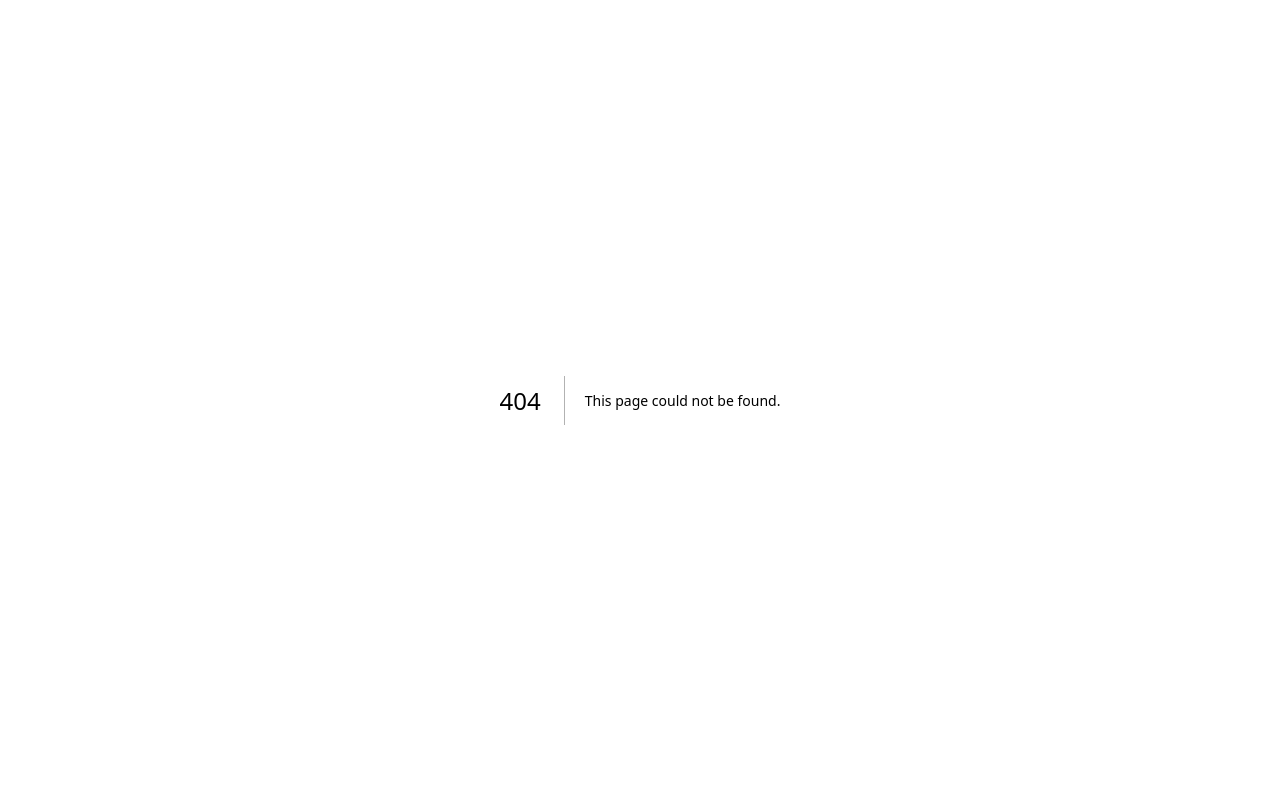
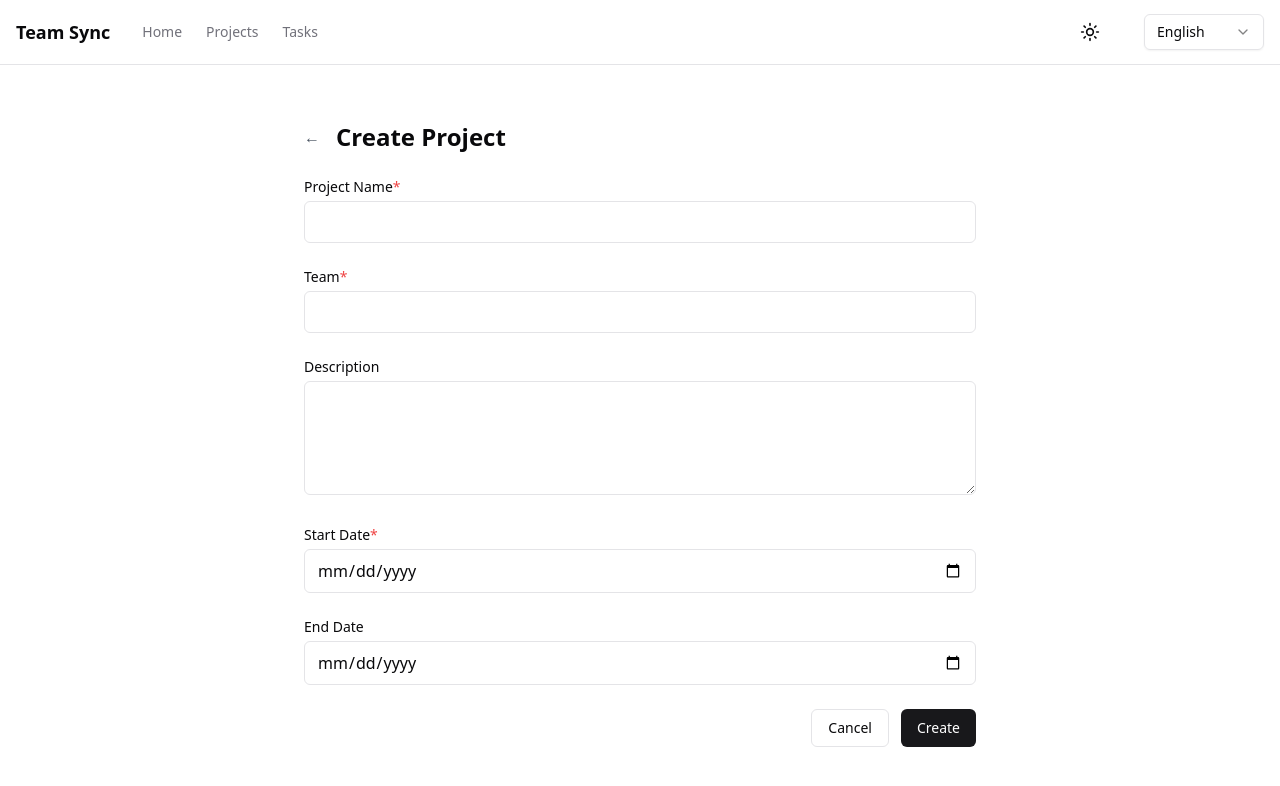
Before and after one commit to baifan1366/project-management-system, a Next.js app: page /en/createProject in a window 1280 px wide. Before the commit this address had no page. Shown: the top 786 px of the page. Built offline with nearby package versions, Linux system fonts and the light colour scheme.

Commit message:
feat: create project form

```diff
--- /dev/null
+++ b/app/[locale]/createProject/page.js
@@ -0,0 +1,108 @@
+'use client';
+
+import { useTranslations } from 'next-intl';
+import { useRouter } from 'next/navigation';
+
+export default function CreateProjectPage() {
+  const t = useTranslations('CreateProject');
+  const router = useRouter();
+
+  const handleSubmit = async (e) => {
+    e.preventDefault();
+    // TODO: 处理项目创建逻辑
+
+    // 创建成功后返回项目列表页
+    router.push('/projects');
+  };
+
+  return (
+    <div className="container mx-auto px-4 py-8">
+      <div className="max-w-2xl mx-auto">
+        <div className="flex items-center mb-6">
+          <button
+            onClick={() => router.back()}
+            className="text-gray-600 hover:text-gray-900 mr-4"
+          >
+            ←
+          </button>
+          <h1 className="text-2xl font-bold">{t('createProject')}</h1>
+        </div>
+
+        <form onSubmit={handleSubmit} className="space-y-6">
+          <div>
+            <label className="block text-sm font-medium mb-1">
+              {t('projectName')}
+              <span className="text-red-500">*</span>
+            </label>
+            <input
+              type="text"
+              required
+              className="w-full px-3 py-2 border rounded-md"
+            />
+          </div>
+
+          <div>
+            <label className="block text-sm font-medium mb-1">
+              {t('team')}
+              <span className="text-red-500">*</span>
+            </label>
+            <input
+              type="text"
+              required
+              className="w-full px-3 py-2 border rounded-md"
+            />
+          </div>
+
+          <div>
+            <label className="block text-sm font-medium mb-1">
+              {t('description')}
+            </label>
+            <textarea
+              rows="4"
+              className="w-full px-3 py-2 border rounded-md"
+            ></textarea>
+          </div>
+
+          <div>
+            <label className="block text-sm font-medium mb-1">
+              {t('startDate')}
+              <span className="text-red-500">*</span>
+            </label>
+            <input
+              type="date"
+              required
+              className="w-full px-3 py-2 border rounded-md"
+            />
+          </div>
+
+          <div>
+            <label className="block text-sm font-medium mb-1">
+              {t('endDate')}
+            </label>
+            <input
+              type="date"
+              className="w-full px-3 py-2 border rounded-md"
+            />
+          </div>
+
+          <div className="flex justify-end gap-3">
+            <button
+              type="button"
+              onClick={() => router.back()}
+              className="px-4 py-2 text-sm border rounded-md"
+            >
+              {t('cancel')}
+            </button>
+            <button
+              type="submit"
+              onClick={() => router.back()}
+              className="px-4 py-2 text-sm bg-primary text-white rounded-md"
+            >
+              {t('create')}
+            </button>
+          </div>
+        </form>
+      </div>
+    </div>
+  );
+}
--- a/app/[locale]/projects/page.js
+++ b/app/[locale]/projects/page.js
@@ -1,16 +1,23 @@
+'use client';
+
 import { useTranslations } from 'next-intl';
+import { useRouter } from 'next/navigation';
 
 export default function ProjectsPage() {
   const t = useTranslations('Projects');
+  const router = useRouter();
 
   return (
     <div className="container mx-auto px-4 py-8">
       <div className="flex justify-between items-center mb-8">
         <h1 className="text-3xl font-bold">{t('projects')}</h1>
-        <button className="btn bg-primary text-white px-4 py-2 rounded-md">
+        <button
+          onClick={() => router.push('/createProject')}
+          className="btn bg-primary text-white px-4 py-2 rounded-md">
           {t('createProject')}
         </button>
       </div>
+
 
       {/* 项目过滤器 */}
       <div className="flex gap-4 mb-6">
--- a/messages/en.json
+++ b/messages/en.json
@@ -89,10 +89,21 @@
     "progress": "Progress",
     "noProjects": "No projects created yet"
   },
+  "CreateProject":{
+    "createProject": "Create Project",
+    "projectName": "Project Name",
+    "team": "Team",
+    "description": "Description",
+    "startDate": "Start Date",
+    "endDate": "End Date",
+    "cancel": "Cancel",
+    "create": "Create"
+  },
   "ChatDialog":{
       "privateMessages": "Private Messages",
       "groupChat": "Group Chat",
       "privateMessagesContent": "This is the content for private messages.",
       "groupChatContent": "This is the content for group chat."
   }
+
 }
--- a/messages/my.json
+++ b/messages/my.json
@@ -88,5 +88,21 @@
     "inProgress": "Sedang Berlangsung",
     "progress": "Kemajuan",
     "noProjects": "Belum ada projek yang dicipta"
+  },
+  "CreateProject":{
+    "createProject": "Cipta Projek",
+    "projectName": "Nama Projek",
+    "team": "Pasukan",
+    "description": "Penerangan",
+    "startDate": "Tarikh Mula",
+    "endDate": "Tarikh Tamat",
+    "cancel": "Batal",
+    "create": "Cipta"
+  },
+  "ChatDialog":{
+    "privateMessages": "Mesej Peribadi",
+    "groupChat": "Sembang Kumpulan",
+    "privateMessagesContent": "Ini adalah kandungan untuk mesej peribadi.",
+    "groupChatContent": "Ini adalah kandungan untuk sembang kumpulan."
   }
 }
--- a/messages/zh.json
+++ b/messages/zh.json
@@ -88,5 +88,21 @@
     "inProgress": "进行中",
     "progress": "进度",
     "noProjects": "暂未创建任何项目"
+  },
+  "CreateProject": {
+    "createProject": "创建项目",
+    "projectName": "项目名称",
+    "team": "团队",
+    "description": "描述",
+    "startDate": "开始日期",
+    "endDate": "结束日期",
+    "cancel": "取消",
+    "create": "创建"
+  },
+  "ChatDialog": {
+    "privateMessages": "私人消息",
+    "groupChat": "群组聊天",
+    "privateMessagesContent": "这里是私人消息内容。",
+    "groupChatContent": "这里是群组聊天内容。"
   }
 }
```
